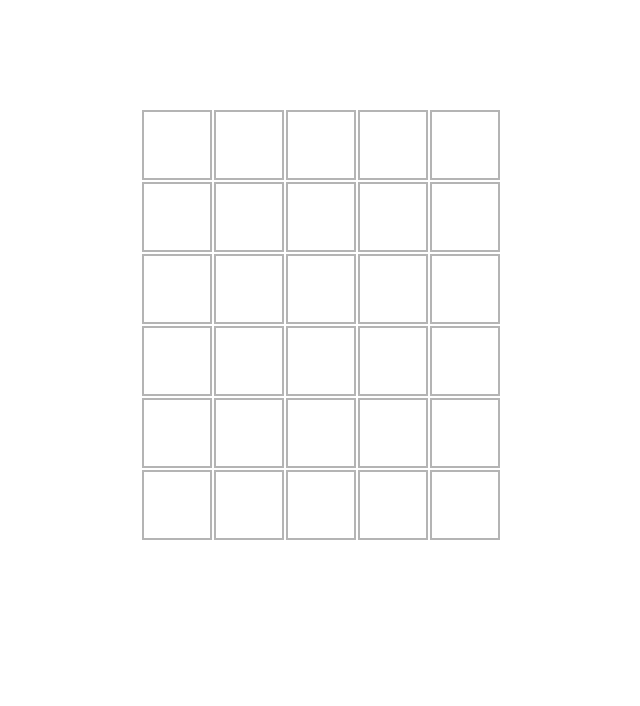
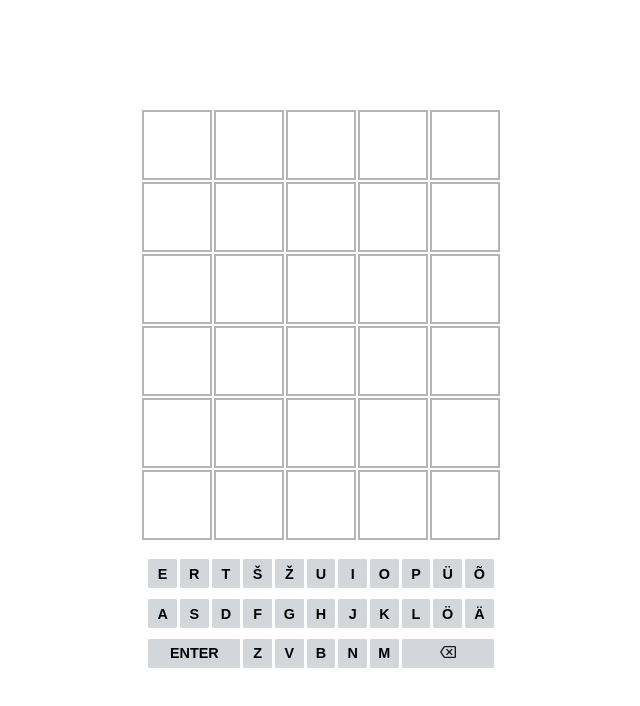
Before and after one commit to andrus14/tak21-wordle, a plain HTML site: page index.html in a window 1280 px wide. Shown: the whole page, without its empty margins (319-959 px from the left). Drawn offline with Linux system fonts and the light colour scheme.

Commit message:
Keyboard layout

```diff
--- a/app.js
+++ b/app.js
@@ -1,6 +1,7 @@
 const alphabet = ['A', 'B', 'D', 'E', 'F', 'G', 'H', 'I', 'J', 'K', 'L', 'M', 'N', 'O', 'P', 'R', 'S', 'Š', 'Z', 'Ž', 'T', 'U', 'V', 'Õ', 'Ä', 'Ö', 'Ü'];
 
 const corretAnswerDiv = document.querySelector('#correct-answer');
+const keyBtns = document.querySelectorAll('#keyboard button');
 
 let nextCell = [0, 0];
 let words = [];
@@ -37,6 +38,10 @@ fetch('words.txt')
         }
     });
 
+    keyBtns.forEach(el => {
+        console.log(el.dataset.key);
+    });
+
 });
 
 function testWord () {
--- a/index.html
+++ b/index.html
@@ -57,6 +57,50 @@
                 <td class="letter" data-x="4" data-y="5"></td>
             </tr>
         </table>
+
+        <div id="keyboard">
+            <div class="row">
+                <button data-key="e">e</button>
+                <button data-key="r">r</button>
+                <button data-key="t">t</button>
+                <button data-key="š">š</button>
+                <button data-key="ž">ž</button>
+                <button data-key="u">u</button>
+                <button data-key="i">i</button>
+                <button data-key="o">o</button>
+                <button data-key="p">p</button>
+                <button data-key="ü">ü</button>
+                <button data-key="õ">õ</button>
+            </div>
+            <div class="row">
+                <button data-key="a">a</button>
+                <button data-key="s">s</button>
+                <button data-key="d">d</button>
+                <button data-key="f">f</button>
+                <button data-key="g">g</button>
+                <button data-key="h">h</button>
+                <button data-key="j">j</button>
+                <button data-key="k">k</button>
+                <button data-key="l">l</button>
+                <button data-key="ö">ö</button>
+                <button data-key="ä">ä</button>
+            </div>
+            <div class="row">
+                <button data-key="enter" class="one-and-a-half">enter</button>
+                <button data-key="z">z</button>
+                <button data-key="v">v</button>
+                <button data-key="b">b</button>
+                <button data-key="n">n</button>
+                <button data-key="m">m</button>
+                <button data-key="backspace" class="one-and-a-half">
+                    <game-icon icon="backspace">
+                        <svg xmlns="http://www.w3.org/2000/svg" height="20" viewBox="0 0 24 24" width="16">
+                            <path fill="#1a1a1b" d="M22 3H7c-.69 0-1.23.35-1.59.88L0 12l5.41 8.11c.36.53.9.89 1.59.89h15c1.1 0 2-.9 2-2V5c0-1.1-.9-2-2-2zm0 16H7.07L2.4 12l4.66-7H22v14zm-11.59-2L14 13.41 17.59 17 19 15.59 15.41 12 19 8.41 17.59 7 14 10.59 10.41 7 9 8.41 12.59 12 9 15.59z"></path>
+                        </svg>
+                    </game-icon>
+                </button>
+            </div>
+        </div>
     </div>
 
     <script src="app.js"></script>
--- a/style.css
+++ b/style.css
@@ -40,3 +40,40 @@ table {
     font-weight: bold;
     font-family: Arial, Helvetica, sans-serif;
 }
+
+#keyboard {
+    margin-top: 16px;
+    user-select: none;
+}
+
+.row {
+    display: flex;
+    width: 100%;
+    margin: 0 auto 8px;
+    touch-action: manipulation;
+}
+
+button {
+    height: 2em;
+    width: 2em;
+    margin: 0.1em;
+    border-radius: 0.1em;
+    border: none;
+    background-color: #d3d6da;
+    font-size: 0.9em;
+    font-weight: bold;
+    text-transform: uppercase;
+    cursor: pointer;
+}
+
+button:focus {
+    outline:0;
+}
+
+.half {
+    flex: 0.5;
+}
+
+.one-and-a-half {
+    flex: 1.5;
+}
```
